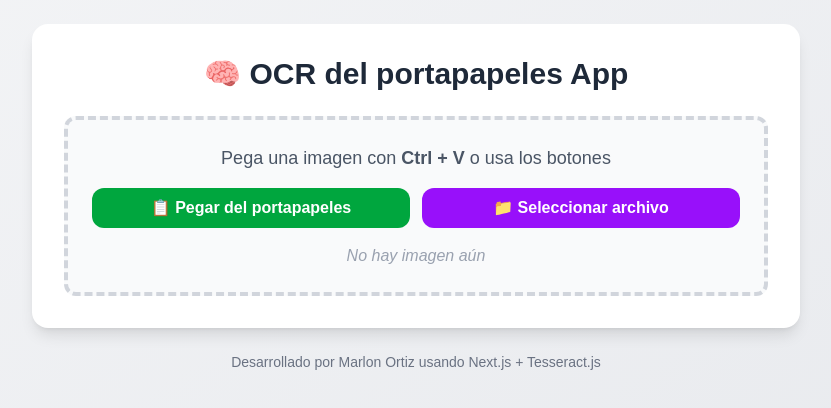
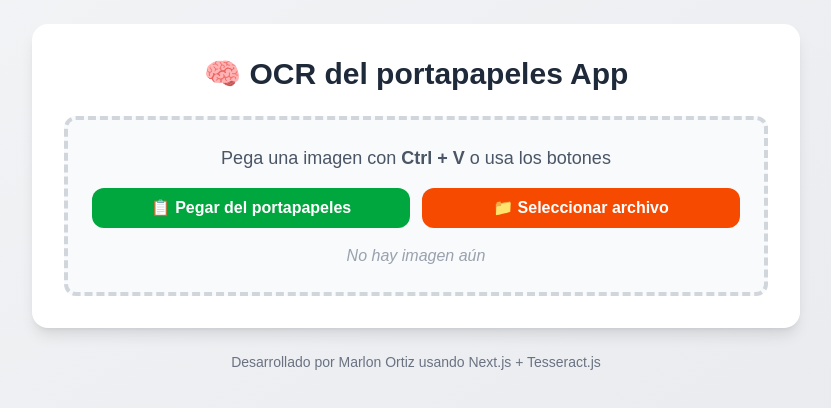
Before and after one commit to MarlonMoe23/ocrdecaptura, a Next.js app: page / in a window 1280 px wide. Shown: the top 408 px of the page, without its empty margins (224-1055 px from the left). Built offline with nearby package versions, Linux system fonts and the light colour scheme.

Commit message:
ahora si no vemos pronto

```diff
--- a/pages/index.js
+++ b/pages/index.js
@@ -81,13 +81,11 @@ export default function Home() {
     try {
       if (navigator.clipboard && navigator.clipboard.writeText) {
         await navigator.clipboard.writeText(ocrText);
-        alert('Texto copiado al portapapeles 👍');
       } else {
         // Fallback para navegadores más antiguos
         if (textAreaRef.current) {
           textAreaRef.current.select();
           document.execCommand('copy');
-          alert('Texto copiado al portapapeles 👍');
         }
       }
     } catch (error) {
@@ -95,7 +93,6 @@ export default function Home() {
       if (textAreaRef.current) {
         textAreaRef.current.select();
         document.execCommand('copy');
-        alert('Texto copiado al portapapeles 👍');
       }
     }
   };
@@ -125,7 +122,7 @@ export default function Home() {
 
             <button
               onClick={() => fileInputRef.current?.click()}
-              className="flex-1 bg-purple-600 text-white font-semibold py-2 px-4 rounded-xl hover:bg-purple-700 transition duration-200 text-sm md:text-base"
+              className="flex-1 bg-orange-600 text-white font-semibold py-2 px-4 rounded-xl hover:bg-orange-700 transition duration-200 text-sm md:text-base"
             >
               📁 Seleccionar archivo
             </button>
```
